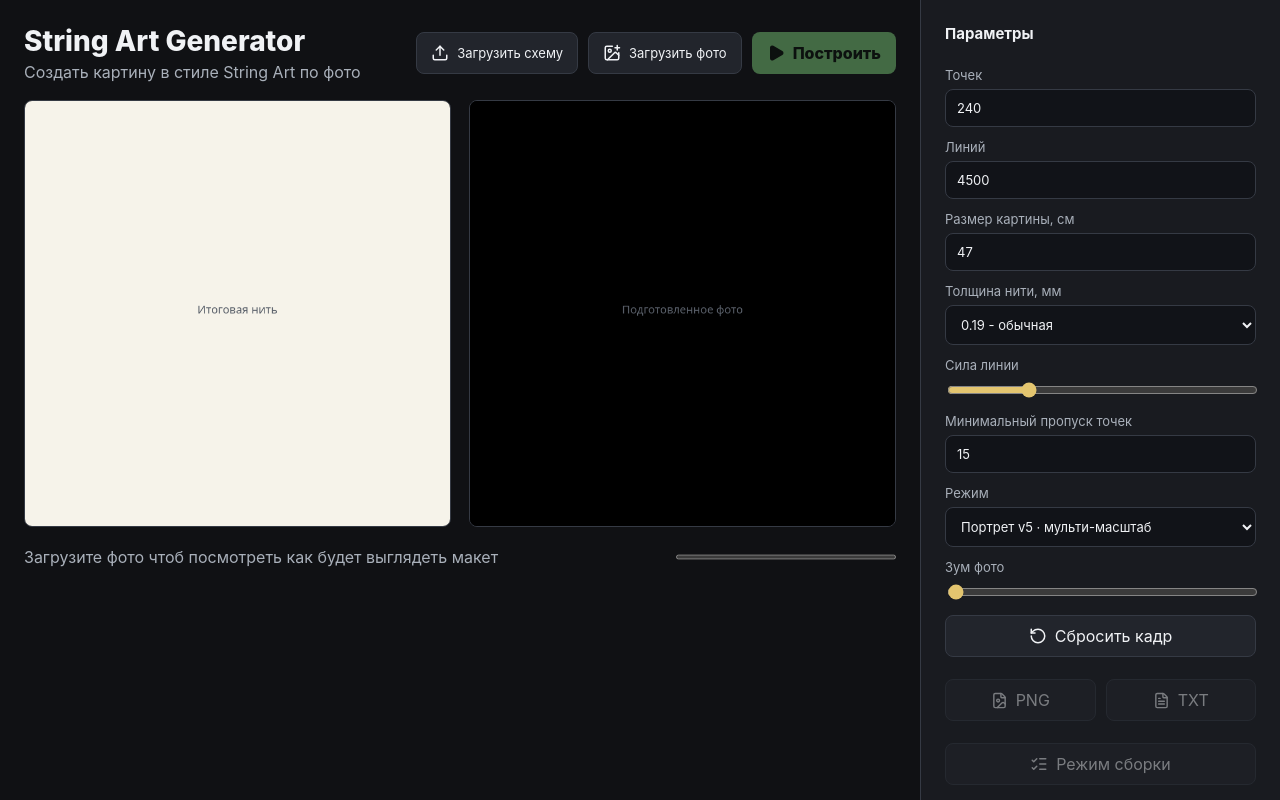
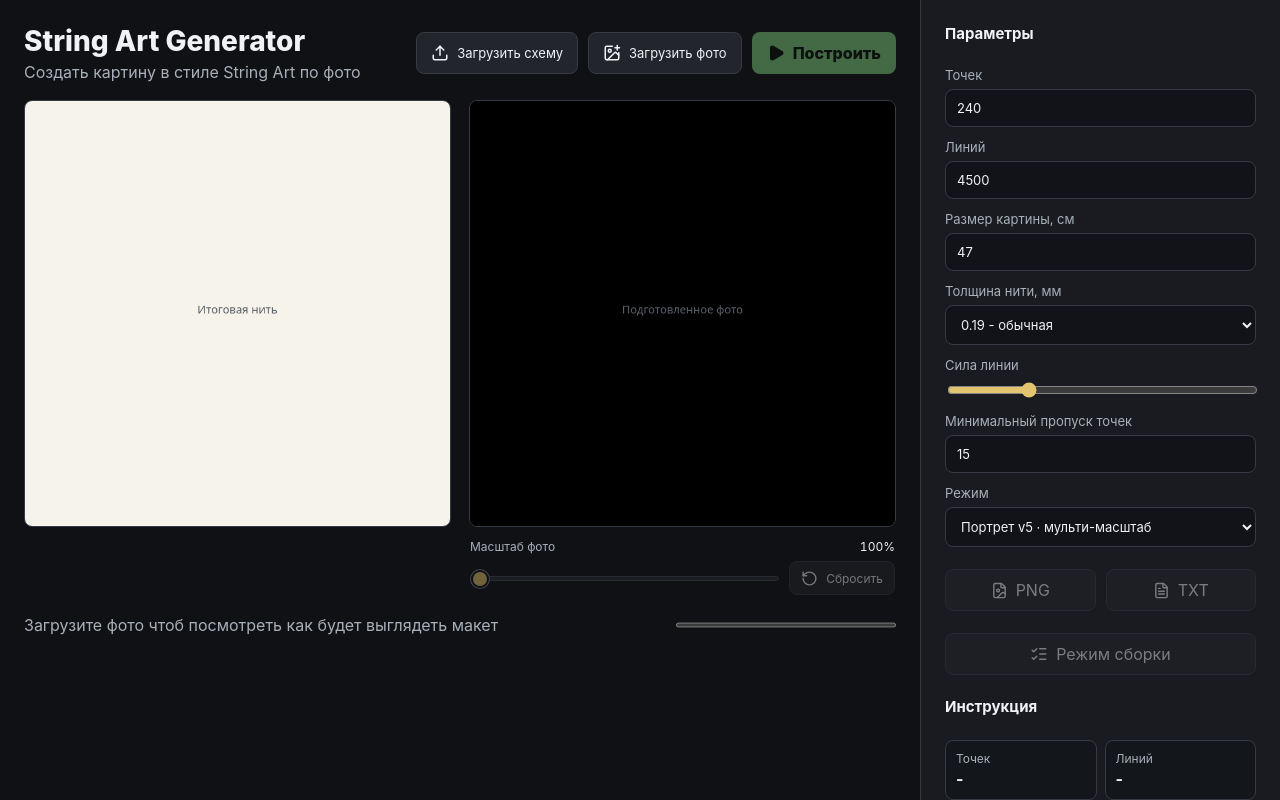
Before and after one commit to zas0929/string_art_dnipro, a Next.js app: page / in a window 1280 px wide. Shown: the top 800 px of the page. Built offline with nearby package versions, Linux system fonts and the light colour scheme.

Commit message:
Improve zoom

```diff
--- a/app.js
+++ b/app.js
@@ -37,6 +37,7 @@ const opacityInput = getElement("opacityInput");
 const skipInput = getElement("skipInput");
 const algorithmInput = getElement("algorithmInput");
 const zoomInput = getElement("zoomInput");
+const zoomValue = getElement("zoomValue");
 const resetCropButton = getElement("resetCropButton");
 const buildButton = getElement("buildButton");
 const pngButton = getElement("pngButton");
@@ -73,6 +74,7 @@ const state = {
 const WORK_SIZE = 560;
 const listenerController = new AbortController();
 let destroyed = false;
+let cropPreviewFrame = 0;
 
 const listen = (target, type, handler, options = {}) => {
   target.addEventListener(type, handler, { ...options, signal: listenerController.signal });
@@ -84,6 +86,7 @@ const cleanup = () => {
   state.cancelled = true;
   state.crop.dragging = false;
   listenerController.abort();
+  if (cropPreviewFrame) cancelAnimationFrame(cropPreviewFrame);
   if (state.cancelActiveRun) state.cancelActiveRun();
   else if (state.activeWorker) state.activeWorker.terminate();
   state.activeWorker = null;
@@ -114,6 +117,8 @@ listen(imageInput, "change", async (event) => {
   resetCrop();
   drawPreparedPreview();
   drawInitialResult();
+  zoomInput.disabled = false;
+  resetCropButton.disabled = false;
   setStatus("Фото загружено. Перетащите подготовленное фото для кадра или измените зум.");
   setExportEnabled(false);
   buildButton.disabled = false;
@@ -143,15 +148,24 @@ listen(buildButton, "click", () => {
 listen(pngButton, "click", () => downloadDataUrl("string-art-preview.png", resultCanvas.toDataURL("image/png")));
 listen(txtButton, "click", () => downloadText("string-art-scheme.txt", formatSchemeText(state.sequence)));
 
-for (const input of [pointsInput, sizeInput, zoomInput]) {
+for (const input of [pointsInput, sizeInput]) {
   listen(input, "input", () => {
     if (!state.image || state.running) return;
-    if (input === zoomInput) state.crop.zoom = clampNumber(zoomInput.value, 1, 4);
     clampCropToImage();
     invalidateResult();
     drawPreparedPreview();
   });
 }
+
+listen(zoomInput, "input", () => {
+  if (!state.image || state.running) return;
+  const hasGeneratedResult = state.sequence.length > 1;
+  state.crop.zoom = clampNumber(zoomInput.value, 1, 4);
+  clampCropToImage();
+  updateZoomControl();
+  invalidateResult(hasGeneratedResult);
+  drawPreparedPreview();
+});
 
 listen(algorithmInput, "change", () => {
   if (!state.image || state.running) return;
@@ -197,12 +211,14 @@ listen(sourceCanvas, "wheel", (event) => {
   const previousZoom = state.crop.zoom;
   const nextZoom = clampNumber(previousZoom * (event.deltaY < 0 ? 1.08 : 0.92), 1, 4);
   if (nextZoom === previousZoom) return;
+  const hasGeneratedResult = state.sequence.length > 1;
   state.crop.zoom = nextZoom;
   zoomInput.value = nextZoom.toFixed(2);
+  updateZoomControl();
   state.crop.offsetX = before.x - WORK_SIZE / 2 - ((before.x - WORK_SIZE / 2 - state.crop.offsetX) * nextZoom) / previousZoom;
   state.crop.offsetY = before.y - WORK_SIZE / 2 - ((before.y - WORK_SIZE / 2 - state.crop.offsetY) * nextZoom) / previousZoom;
   clampCropToImage();
-  invalidateResult();
+  invalidateResult(hasGeneratedResult);
   drawPreparedPreview();
 }, { passive: false });
 
@@ -979,6 +995,8 @@ function importScheme(text) {
   imageInput.value = "";
   state.image = null;
   buildButton.disabled = true;
+  zoomInput.disabled = true;
+  resetCropButton.disabled = true;
   state.prepared = null;
   state.cancelled = false;
   state.sequence = sequence.map((point) => point - 1);
@@ -1015,9 +1033,70 @@ function drawSchemePlaceholder(pointCount, lineCount) {
 }
 
 function drawPreparedPreview() {
-  const settings = readSettings();
-  const prepared = prepareImage(settings);
-  drawSourceFromPrepared(prepared, settings);
+  if (!state.image || cropPreviewFrame) return;
+  cropPreviewFrame = requestAnimationFrame(() => {
+    cropPreviewFrame = 0;
+    if (destroyed || !state.image) return;
+    drawInteractiveSourcePreview();
+  });
+}
+
+function drawInteractiveSourcePreview() {
+  const canvasScale = sourceCanvas.width / WORK_SIZE;
+  const fit = getImageFit(state.image, WORK_SIZE, {
+    zoom: state.crop.zoom,
+    offsetX: state.crop.offsetX,
+    offsetY: state.crop.offsetY,
+  });
+  const cropRadius = (WORK_SIZE / 2 - 8) * canvasScale;
+
+  sourceCtx.clearRect(0, 0, sourceCanvas.width, sourceCanvas.height);
+  sourceCtx.fillStyle = "#050506";
+  sourceCtx.fillRect(0, 0, sourceCanvas.width, sourceCanvas.height);
+  sourceCtx.save();
+  sourceCtx.beginPath();
+  sourceCtx.arc(
+    sourceCanvas.width / 2,
+    sourceCanvas.height / 2,
+    cropRadius,
+    0,
+    Math.PI * 2,
+  );
+  sourceCtx.clip();
+  sourceCtx.fillStyle = "#fff";
+  sourceCtx.fillRect(0, 0, sourceCanvas.width, sourceCanvas.height);
+  sourceCtx.imageSmoothingEnabled = true;
+  sourceCtx.imageSmoothingQuality = "high";
+  sourceCtx.drawImage(
+    state.image,
+    fit.x * canvasScale,
+    fit.y * canvasScale,
+    fit.width * canvasScale,
+    fit.height * canvasScale,
+  );
+  sourceCtx.restore();
+
+  const pointCount = clampInt(pointsInput.value, 60, 600);
+  drawNails(
+    sourceCtx,
+    buildCirclePoints(
+      pointCount,
+      sourceCanvas.width / 2 - 16,
+      sourceCanvas.width / 2,
+      sourceCanvas.height / 2,
+    ),
+    sourceCanvas.width,
+  );
+}
+
+function updateZoomControl() {
+  const progressRatio = (state.crop.zoom - 1) / 3;
+  zoomValue.value = `${Math.round(state.crop.zoom * 100)}%`;
+  zoomValue.textContent = zoomValue.value;
+  zoomInput.style.setProperty(
+    "--zoom-progress",
+    `${Math.max(0, Math.min(1, progressRatio)) * 100}%`,
+  );
 }
 
 function resetCrop() {
@@ -1026,6 +1105,7 @@ function resetCrop() {
   state.crop.offsetY = 0;
   state.crop.dragging = false;
   zoomInput.value = "1";
+  updateZoomControl();
 }
 
 function stopDragging() {
@@ -1065,7 +1145,7 @@ function clampCropToImage() {
   state.crop.offsetY = Math.max(-maxY, Math.min(maxY, state.crop.offsetY));
 }
 
-function invalidateResult() {
+function invalidateResult(redrawBase = true) {
   state.sequence = [];
   state.sequenceDisplayStart = 0;
   setExportEnabled(false);
@@ -1076,7 +1156,7 @@ function invalidateResult() {
   lengthOut.textContent = "-";
   progress.value = 0;
   setStatus("Кадр изменён. Нажмите «Построить», чтобы пересчитать инструкцию.");
-  if (state.image) drawInitialResult();
+  if (state.image && redrawBase) drawInitialResult();
 }
 
 function drawSourceFromPrepared(prepared, settings) {
--- a/components/StringArtPanel.jsx
+++ b/components/StringArtPanel.jsx
@@ -1,6 +1,6 @@
 "use client";
 
-import { FileImage, FileText, ListChecks, RotateCcw } from "lucide-react";
+import { FileImage, FileText, ListChecks } from "lucide-react";
 import Link from "next/link";
 
 export default function StringArtPanel() {
@@ -43,14 +43,6 @@ export default function StringArtPanel() {
             <option value="portrait-v5">Портрет v5 · мульти-масштаб</option>
           </select>
         </label>
-        <label>
-          Зум фото
-          <input id="zoomInput" type="range" min="1" max="4" step="0.01" defaultValue="1" />
-        </label>
-        <button id="resetCropButton" type="button">
-          <RotateCcw aria-hidden="true" size={18} strokeWidth={2} />
-          Сбросить кадр
-        </button>
       </div>
 
       <div className="actions">
--- a/components/StringArtWorkspace.jsx
+++ b/components/StringArtWorkspace.jsx
@@ -1,6 +1,6 @@
 "use client";
 
-import { ImagePlus, Play, Upload } from "lucide-react";
+import { ImagePlus, Play, RotateCcw, Upload } from "lucide-react";
 
 export default function StringArtWorkspace() {
   return (
@@ -29,8 +29,40 @@ export default function StringArtWorkspace() {
       </div>
 
       <div className="stage">
-        <canvas id="resultCanvas" width="760" height="760" aria-label="Макет картины из нитей" />
-        <canvas id="sourceCanvas" width="760" height="760" aria-label="Исходное фото и выбранный кадр" />
+        <div className="canvas-column">
+          <canvas id="resultCanvas" width="760" height="760" aria-label="Макет картины из нитей" />
+        </div>
+        <div className="canvas-column">
+          <canvas id="sourceCanvas" width="760" height="760" aria-label="Исходное фото и выбранный кадр" />
+          <div className="crop-controls">
+            <div className="crop-control-heading">
+              <label htmlFor="zoomInput">Масштаб фото</label>
+              <output id="zoomValue" htmlFor="zoomInput">100%</output>
+            </div>
+            <div className="crop-control-row">
+              <input
+                id="zoomInput"
+                type="range"
+                min="1"
+                max="4"
+                step="0.01"
+                defaultValue="1"
+                aria-label="Масштаб фото"
+                disabled
+              />
+              <button
+                id="resetCropButton"
+                className="crop-reset-button"
+                type="button"
+                title="Сбросить кадр"
+                disabled
+              >
+                <RotateCcw aria-hidden="true" size={17} strokeWidth={2} />
+                Сбросить
+              </button>
+            </div>
+          </div>
+        </div>
       </div>
 
       <div className="status-row" aria-live="polite">
--- a/styles.css
+++ b/styles.css
@@ -399,6 +399,12 @@ button:disabled {
   align-items: start;
 }
 
+.canvas-column {
+  min-width: 0;
+  display: grid;
+  gap: 10px;
+}
+
 canvas {
   width: 100%;
   aspect-ratio: 1;
@@ -414,6 +420,116 @@ canvas {
 
 #sourceCanvas:active {
   cursor: grabbing;
+}
+
+.crop-controls {
+  --zoom-progress: 0%;
+  display: grid;
+  gap: 7px;
+  padding: 2px 1px 0;
+}
+
+.crop-control-heading,
+.crop-control-row {
+  display: flex;
+  align-items: center;
+}
+
+.crop-control-heading {
+  justify-content: space-between;
+  color: var(--muted);
+  font-size: 12px;
+}
+
+.crop-control-heading label {
+  display: block;
+  font-size: inherit;
+}
+
+.crop-control-heading output {
+  min-width: 42px;
+  color: var(--text);
+  font-variant-numeric: tabular-nums;
+  text-align: right;
+}
+
+.crop-control-row {
+  gap: 10px;
+}
+
+#zoomInput {
+  appearance: none;
+  min-width: 0;
+  height: 28px;
+  margin: 0;
+  padding: 0;
+  border: 0;
+  background: transparent;
+  cursor: pointer;
+}
+
+#zoomInput::-webkit-slider-runnable-track {
+  height: 5px;
+  border: 1px solid #444a54;
+  border-radius: 3px;
+  background:
+    linear-gradient(
+      to right,
+      var(--accent-2) 0,
+      var(--accent-2) var(--zoom-progress),
+      #2a2e35 var(--zoom-progress),
+      #2a2e35 100%
+    );
+}
+
+#zoomInput::-webkit-slider-thumb {
+  appearance: none;
+  width: 18px;
+  height: 18px;
+  margin-top: -7px;
+  border: 2px solid #101114;
+  border-radius: 50%;
+  background: var(--accent-2);
+  box-shadow: 0 0 0 1px #7a8290;
+}
+
+#zoomInput::-moz-range-track {
+  height: 5px;
+  border: 1px solid #444a54;
+  border-radius: 3px;
+  background: #2a2e35;
+}
+
+#zoomInput::-moz-range-progress {
+  height: 5px;
+  border-radius: 3px;
+  background: var(--accent-2);
+}
+
+#zoomInput::-moz-range-thumb {
+  width: 16px;
+  height: 16px;
+  border: 2px solid #101114;
+  border-radius: 50%;
+  background: var(--accent-2);
+  box-shadow: 0 0 0 1px #7a8290;
+}
+
+#zoomInput:focus-visible::-webkit-slider-thumb {
+  outline: 3px solid rgb(126 215 126 / 30%);
+  outline-offset: 2px;
+}
+
+#zoomInput:disabled {
+  cursor: not-allowed;
+  opacity: 0.45;
+}
+
+.crop-reset-button {
+  flex: 0 0 auto;
+  min-height: 34px;
+  padding: 0 11px;
+  font-size: 12px;
 }
 
 .status-row {
```
Also changed, not shown: index.html (+16 -7 lines).
